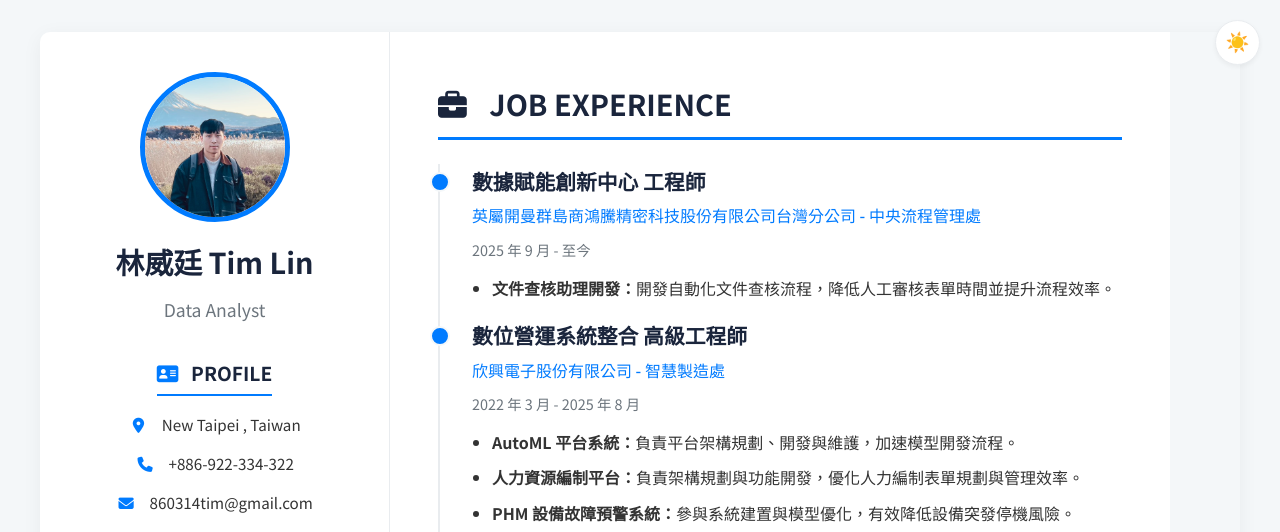
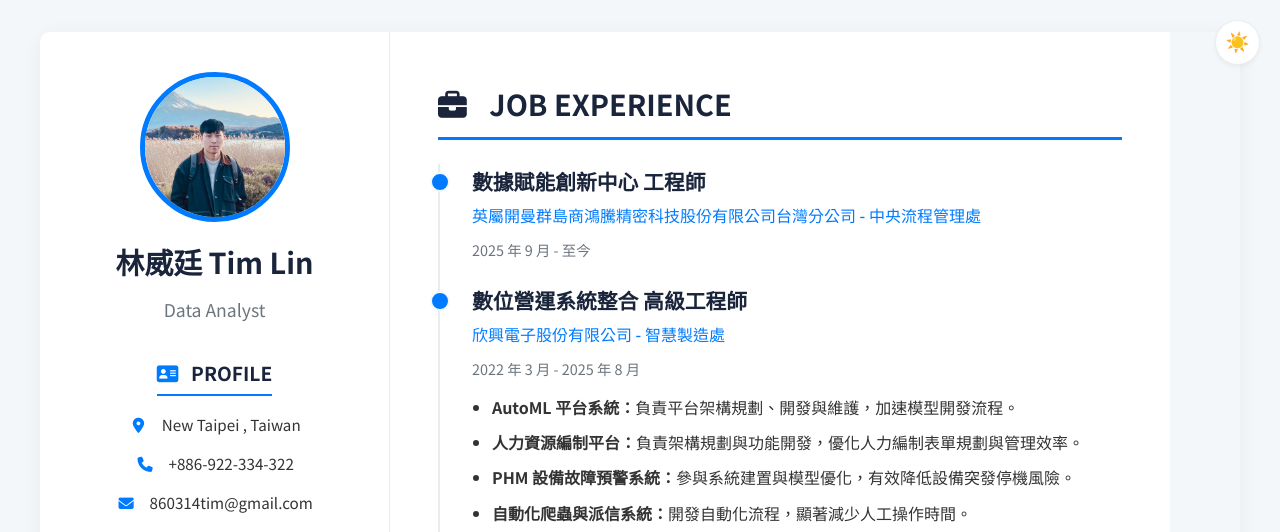
Before and after one commit to Waiting0314/Waiting0314.github.io, a plain HTML site: page index.html in a window 1280 px wide. Shown: the top 532 px of the page. Drawn offline with Linux system fonts and the light colour scheme.

Commit message:
Update index.html

```diff
--- a/index.html
+++ b/index.html
@@ -367,9 +367,6 @@
                         <h3>數據賦能創新中心 工程師</h3>
                         <h4>英屬開曼群島商鴻騰精密科技股份有限公司台灣分公司 - 中央流程管理處</h4>
                         <p class="date">2025 年 9 月 - 至今</p>
-                        <ul>
-                            <li><b>文件查核助理開發：</b>開發自動化文件查核流程，降低人工審核表單時間並提升流程效率。</li>
-                        </ul>
                     </div>
                 </div>
 		<div class="timeline">
```
